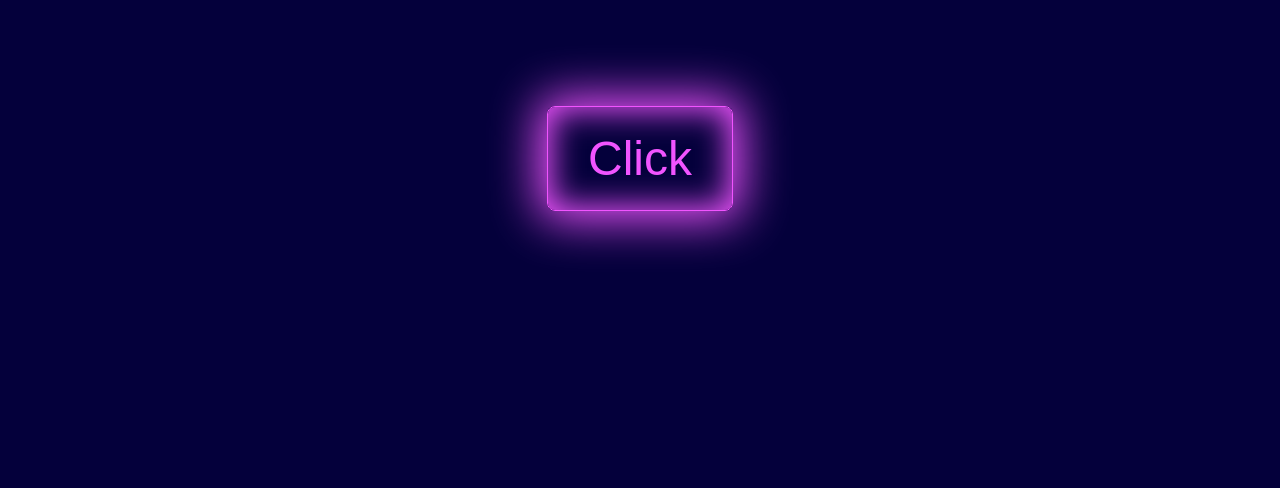
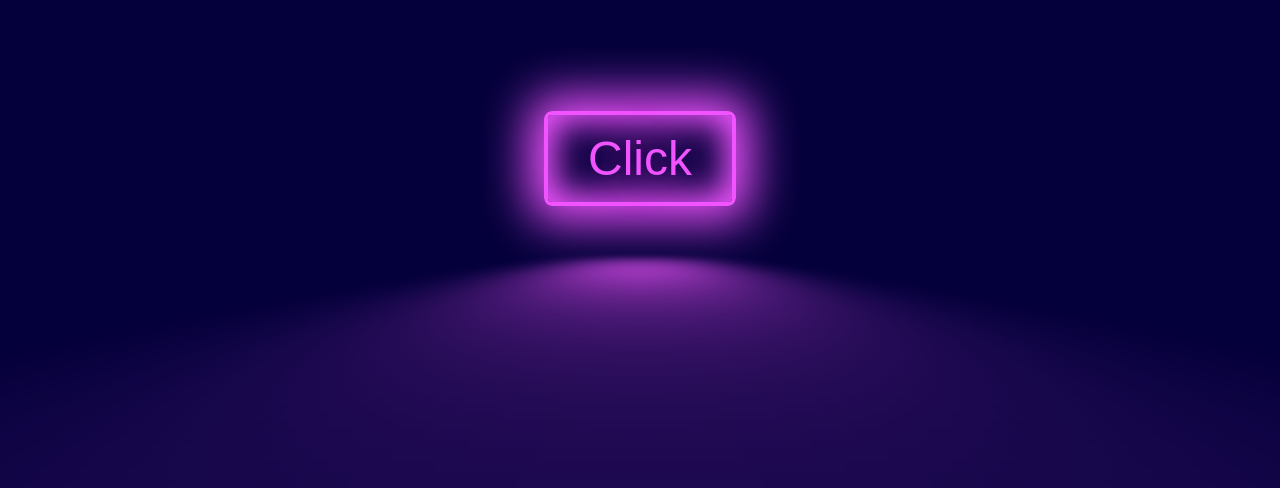
Before and after one commit to vitor2806/neon-button, a plain HTML site: page index.html in a window 1280 px wide. Shown: the part 242-730 px from the top of the page. Drawn offline with Linux system fonts and the light colour scheme.

Commit message:
add box reflection

```diff
--- a/style.css
+++ b/style.css
@@ -15,9 +15,23 @@ a {
     font-family: sans-serif;
     font-size: 3em;
     color: rgb(241, 84, 255);
-    border: 1px solid rgb(241, 84, 255);
-    padding: 1.5rem 2.5rem;
+    border: 0.1em solid rgb(241, 84, 255);
+    padding: 1rem 2.5rem;
     border-radius: .5rem;
-    box-shadow: 0 0 3rem .5rem rgb(241, 84, 255), inset 0 0 2rem 0.2rem rgb(241, 84, 255);
+    text-shadow: 0 0 1em rgb(241, 84, 255);
+    box-shadow: 0 0 3rem .3em rgb(241, 84, 255), inset 0 0 2rem 0.5rem rgb(241, 84, 255);
+    position: relative;
+}
 
+a::before {
+    pointer-events: none;
+    content: '';
+    position: absolute;
+    background-color: rgba(241 84 255);
+    transform: perspective(1em) rotateX(55deg) scale(1, 0.5);
+    top: 130%;
+    left: 0;
+    width: 100%;
+    height: 100%;
+    filter: blur(1em);
 }
```
